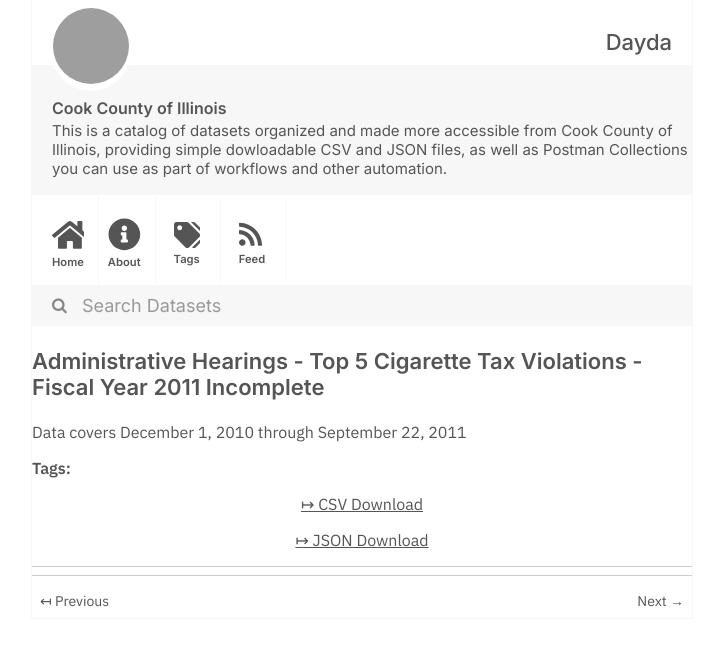
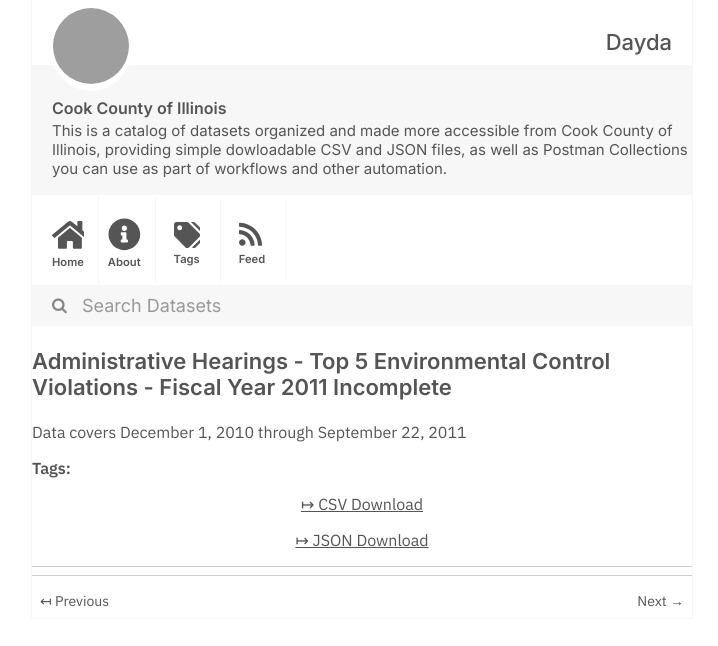
Before and after one commit to dayda-entities/cook-county-of-illinois, a Jekyll site: the page built from _posts/2020-11-10-administrative-hearings-top-5-.md, in a window 1280 px wide, cut to the strip 0-646 px from the top of the page. Shown: the whole strip, without its empty margins (278-996 px from the left). Built offline with Jekyll 4.4.1, drawn with Linux system fonts in a browser that asks for light colours; grey boxes are pictures that could not be loaded.

Commit message:
Publish Data

```diff
--- a/_posts/2020-11-10-administrative-hearings-top-5-.md
+++ b/_posts/2020-11-10-administrative-hearings-top-5-.md
@@ -1,18 +1,18 @@
 ---
 title: >-
-  Administrative Hearings - Top 5 Cigarette Tax Violations - Fiscal Year 2011
-  Incomplete
-created: '2020-11-10T16:57:17.277152'
-modified: '2020-11-10T16:57:17.277162'
+  Administrative Hearings - Top 5 Environmental Control Violations - Fiscal Year
+  2011 Incomplete
+created: '2020-11-10T16:57:46.678088'
+modified: '2020-11-10T16:57:46.678099'
 state: active
 type: dataset
 tags: []
 groups:
   - Local Government
 csv_url: >-
-  https://datacatalog.cookcountyil.gov/api/views/8fje-a3js/rows.csv?accessType=DOWNLOAD
+  https://datacatalog.cookcountyil.gov/api/views/rmtf-njph/rows.csv?accessType=DOWNLOAD
 json_url: >-
-  https://datacatalog.cookcountyil.gov/api/views/8fje-a3js/rows.json?accessType=DOWNLOAD
+  https://datacatalog.cookcountyil.gov/api/views/rmtf-njph/rows.json?accessType=DOWNLOAD
 layout: post
 
 ---
```
